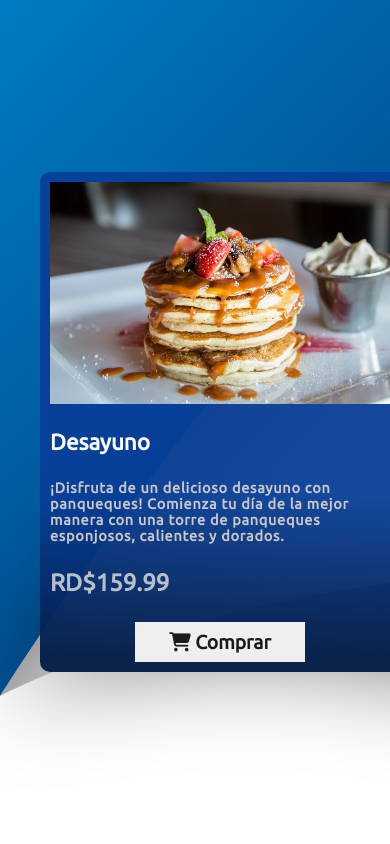
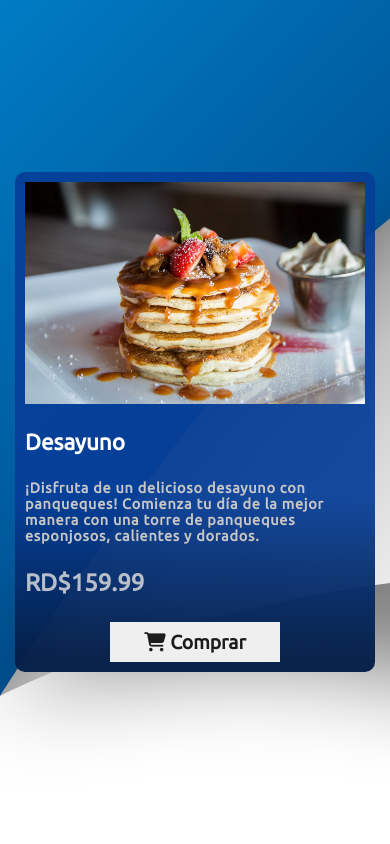
Before and after one commit to franklyncastro/Cards-Food, a React (Create React App) app: page / in a window 390 px wide. Shown: the top 844 px of the page. Built offline with nearby package versions, Linux system fonts and the light colour scheme.

Commit message:
update css cards

```diff
--- a/src/components/Card/Card.css
+++ b/src/components/Card/Card.css
@@ -37,11 +37,12 @@
     background: linear-gradient(0deg, rgba(4, 30, 71, 0.968) 3%, rgba(6, 62, 152, 0.934) 35%);
     border-radius:10px ;
     text-align: left;
+    transition: all .2s linear;
 }
 
 .card:hover{
-    box-shadow: rgba(0, 0, 0, 0.584) 0px 54px 55px, rgba(0, 0, 0, 0.12) 0px -12px 30px, rgba(0, 0, 0, 0.653) 0px 4px 6px, rgba(0, 0, 0, 0.17) 0px 12px 13px, rgba(0, 0, 0, 0.52) 0px -3px 5px;
     transition: all .2s linear;
+    transform: scale(1.08);
 
 }
 
--- a/src/components/Cards/Cards.css
+++ b/src/components/Cards/Cards.css
@@ -5,3 +5,9 @@
     flex-wrap: wrap;
     margin-left: 50px;
 }
+
+@media (max-width: 750px) {
+    .containerCards{
+        margin-left: 0;
+    }
+}
```
